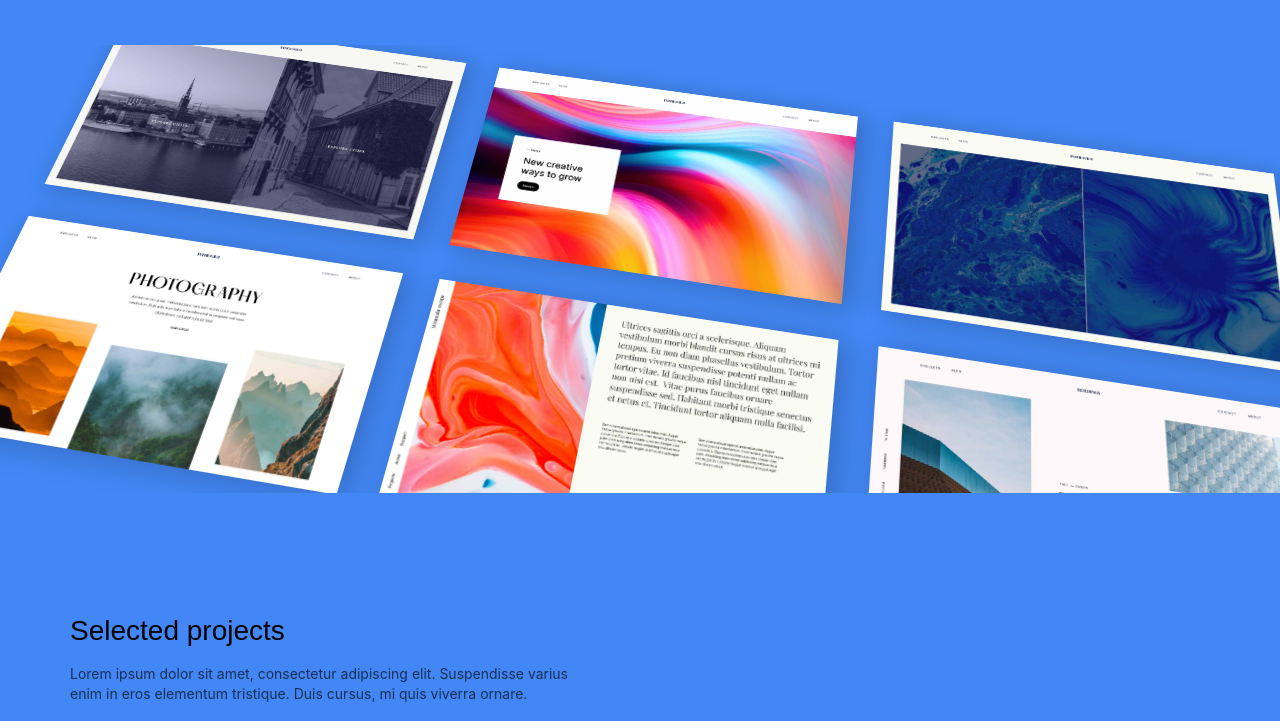
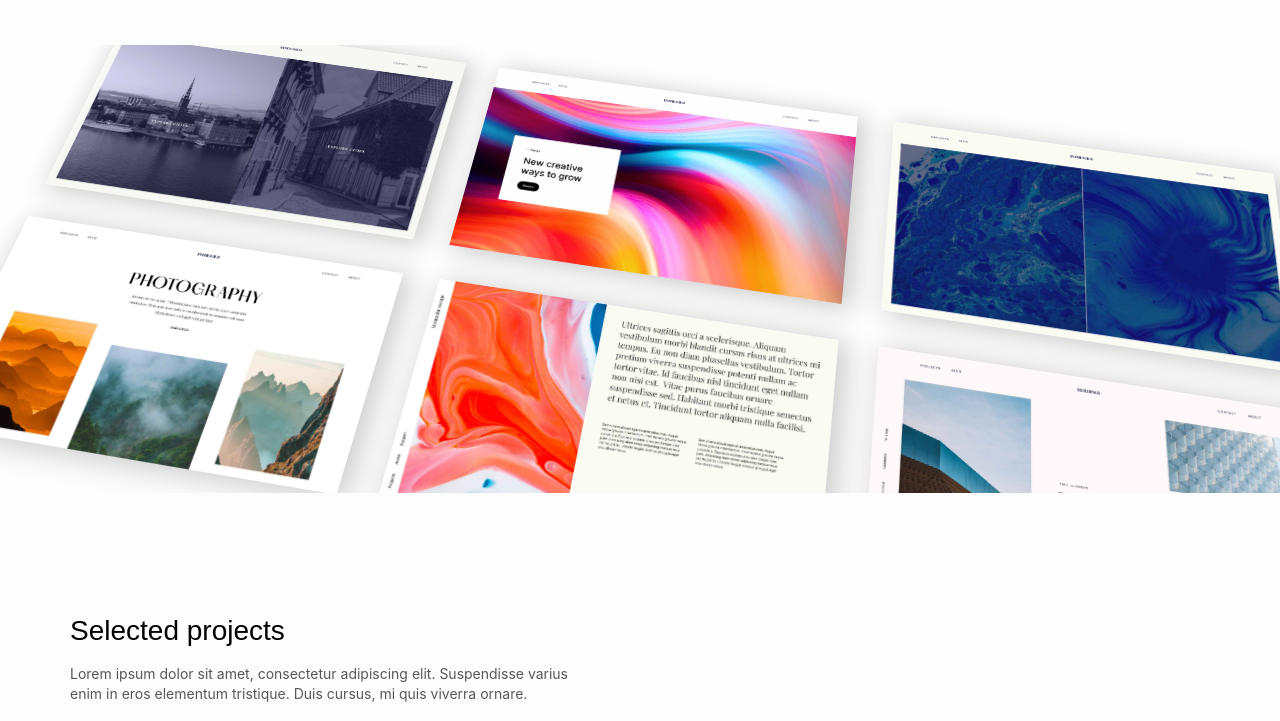
Before and after one commit to uxcuriosity/Temp-website-agency-2025, a plain HTML site: page index.html in a window 1280 px wide. Shown: the part 263-984 px from the top of the page. Drawn offline with nearby package versions, Linux system fonts and the light colour scheme; a script that the page names is missing.

Commit message:
Update client-portfolio-website.webflow.css
background color change

```diff
--- a/css/client-portfolio-website.webflow.css
+++ b/css/client-portfolio-website.webflow.css
@@ -40,7 +40,7 @@
 
 body {
   color: #000;
-  background-color: #4287f5;
+  background-color: #fdfdfd;
   flex-flow: column;
   font-family: Inter, sans-serif;
   font-size: 14px;
```
